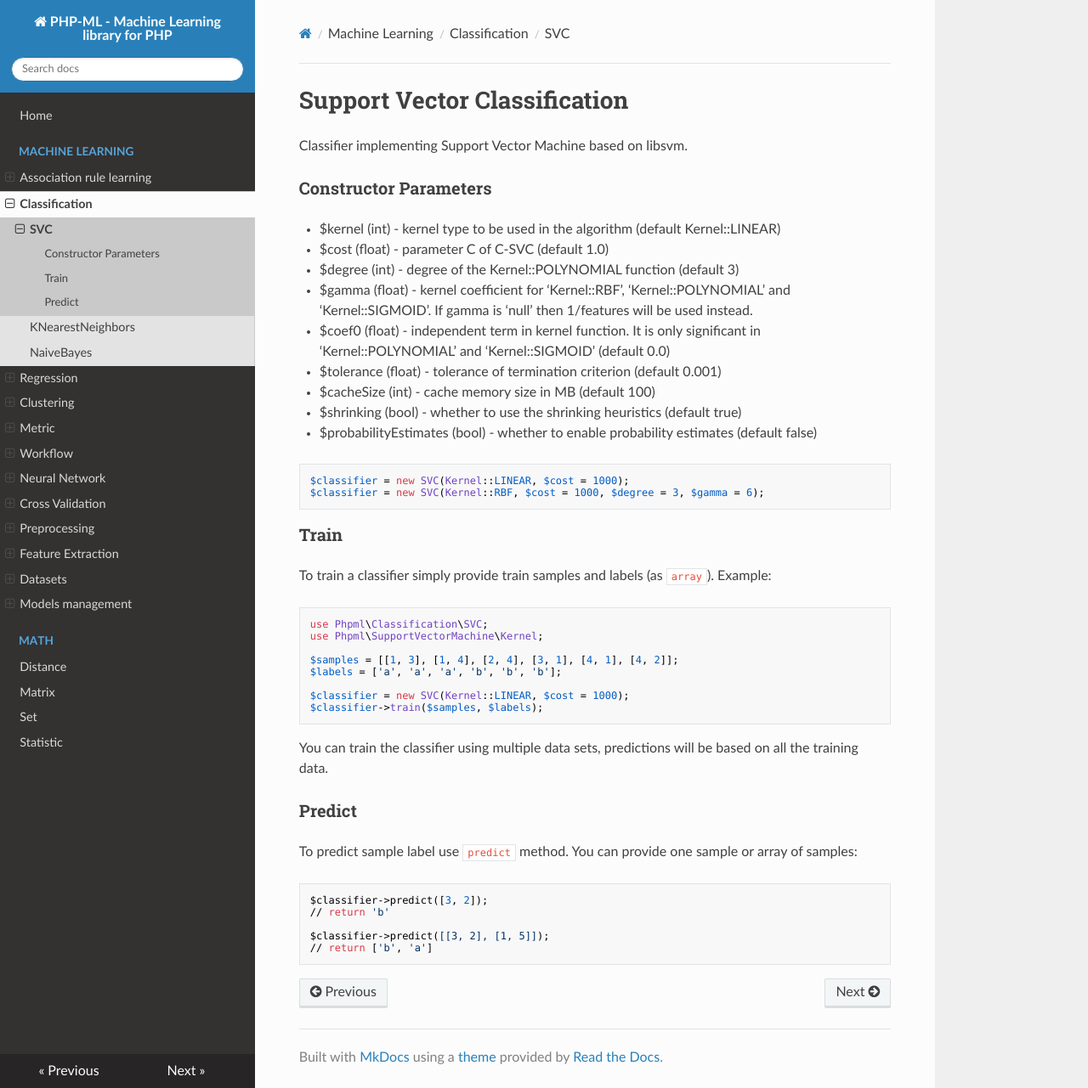
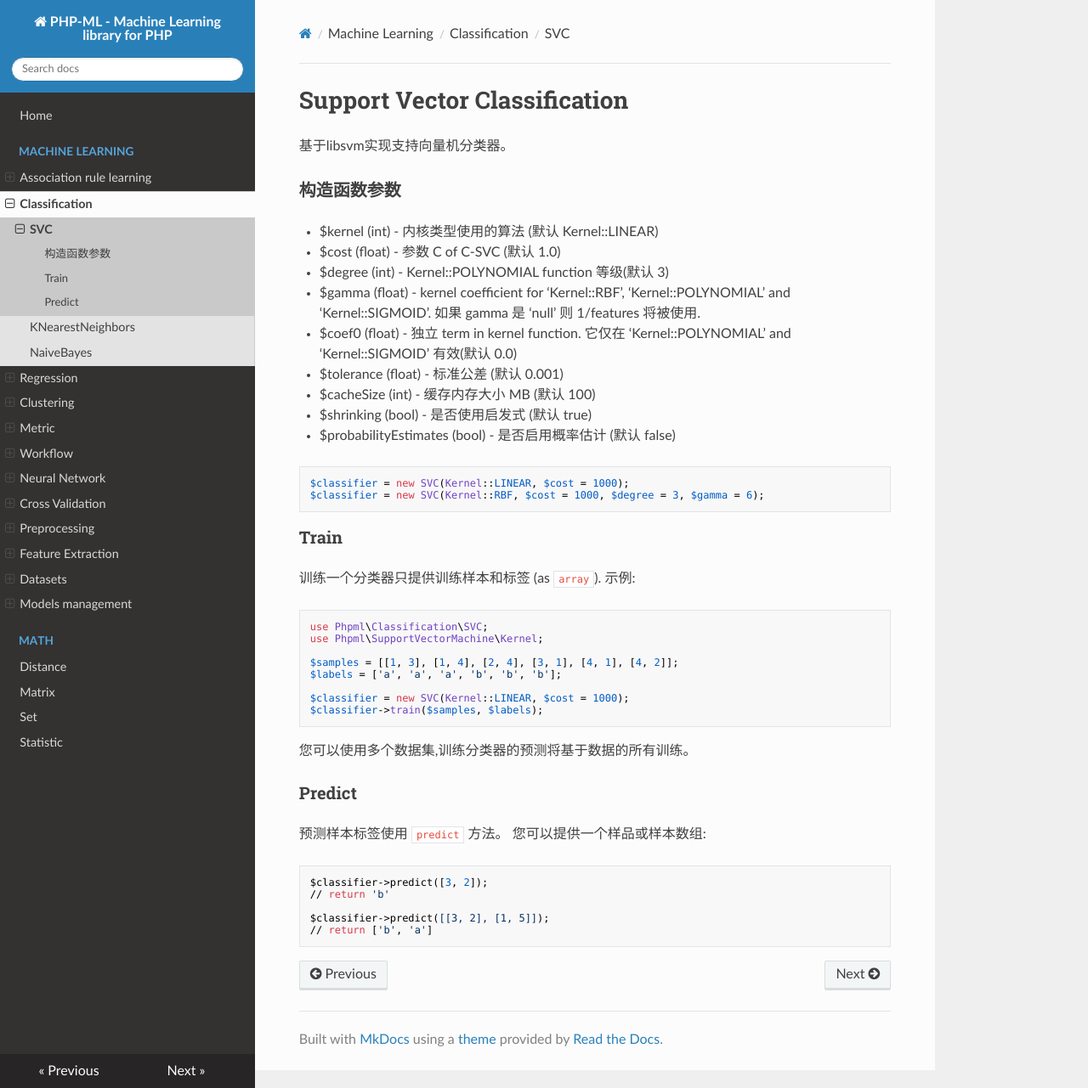
Before and after one commit to CelerStar/php-ml-Chinese-document, an MkDocs documentation site: the page built from docs/machine-learning/classification/svc.md, in a window 1280 px wide and 1281 px high. Shown: the whole window at 85% size. Built offline with MkDocs 1.6.1, drawn with Linux system fonts in a browser that asks for light colours; nearby versions of some CDN libraries; old or Windows-style settings are respelled for this version of MkDocs.

````diff
--- a/docs/machine-learning/classification/svc.md
+++ b/docs/machine-learning/classification/svc.md
@@ -1,18 +1,18 @@
 # Support Vector Classification
 
-Classifier implementing Support Vector Machine based on libsvm.
+基于libsvm实现支持向量机分类器。
 
-### Constructor Parameters
+### 构造函数参数
 
-* $kernel (int) - kernel type to be used in the algorithm (default Kernel::LINEAR)
-* $cost (float) - parameter C of C-SVC (default 1.0)
-* $degree (int) - degree of the Kernel::POLYNOMIAL function (default 3)
-* $gamma (float) - kernel coefficient for ‘Kernel::RBF’, ‘Kernel::POLYNOMIAL’ and ‘Kernel::SIGMOID’. If gamma is ‘null’ then 1/features will be used instead.
-* $coef0 (float) - independent term in kernel function. It is only significant in ‘Kernel::POLYNOMIAL’ and ‘Kernel::SIGMOID’ (default 0.0)
-* $tolerance (float) - tolerance of termination criterion (default 0.001)
-* $cacheSize (int) - cache memory size in MB (default 100)
-* $shrinking (bool) - whether to use the shrinking heuristics (default true)
-* $probabilityEstimates (bool) - whether to enable probability estimates (default false)
+* $kernel (int) - 内核类型使用的算法 (默认 Kernel::LINEAR)
+* $cost (float) - 参数 C of C-SVC (默认 1.0)
+* $degree (int) - Kernel::POLYNOMIAL function 等级(默认 3)
+* $gamma (float) - kernel coefficient for ‘Kernel::RBF’, ‘Kernel::POLYNOMIAL’ and ‘Kernel::SIGMOID’. 如果 gamma 是 ‘null’ 则 1/features 将被使用.
+* $coef0 (float) - 独立 term in kernel function. 它仅在 ‘Kernel::POLYNOMIAL’ and ‘Kernel::SIGMOID’ 有效(默认 0.0)
+* $tolerance (float) - 标准公差 (默认 0.001)
+* $cacheSize (int) - 缓存内存大小 MB (默认 100)
+* $shrinking (bool) - 是否使用启发式 (默认 true)
+* $probabilityEstimates (bool) - 是否启用概率估计 (默认 false)
 
 ```
 $classifier = new SVC(Kernel::LINEAR, $cost = 1000);
@@ -21,7 +21,7 @@ $classifier = new SVC(Kernel::RBF, $cost = 1000, $degree = 3, $gamma = 6);
 
 ### Train
 
-To train a classifier simply provide train samples and labels (as `array`). Example:
+训练一个分类器只提供训练样本和标签 (as `array`). 示例:
 
 ```
 use Phpml\Classification\SVC;
@@ -34,11 +34,11 @@ $classifier = new SVC(Kernel::LINEAR, $cost = 1000);
 $classifier->train($samples, $labels);
 ```
 
-You can train the classifier using multiple data sets, predictions will be based on all the training data.
+您可以使用多个数据集,训练分类器的预测将基于数据的所有训练。
 
 ### Predict
 
-To predict sample label use `predict` method. You can provide one sample or array of samples:
+预测样本标签使用 `predict` 方法。 您可以提供一个样品或样本数组:
 
 ```
 $classifier->predict([3, 2]);
````
Also changed, not shown: docs/index.md (+31 -31 lines), docs/machine-learning/association/apriori.md (+9 -9 lines), docs/machine-learning/classification/k-nearest-neighbors.md (+7 -8 lines), docs/machine-learning/classification/naive-bayes.md (+4 -4 lines).
